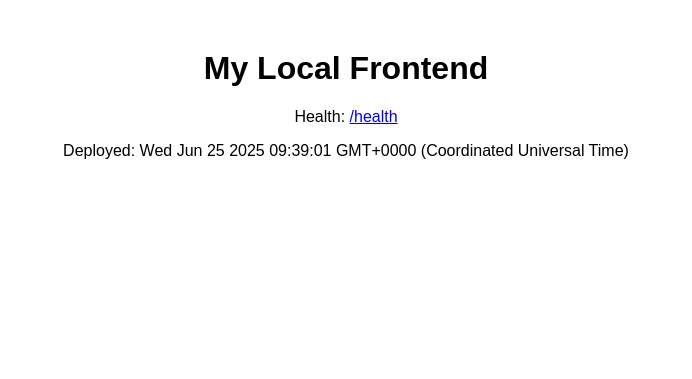
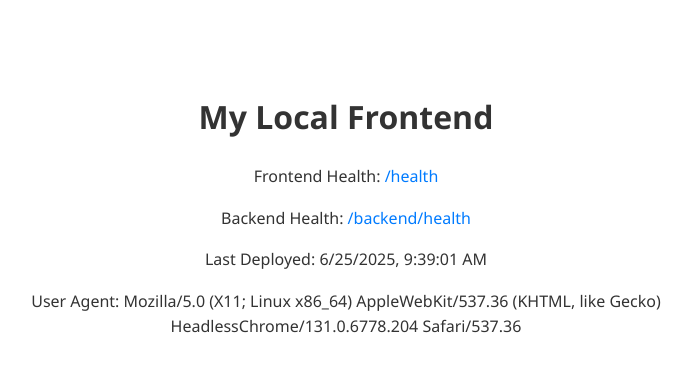
Before and after one commit to talha05011/your-local-dev, a website: page client/index.html in a window 1280 px wide. Shown: the whole page, without its empty margins (294-986 px from the left). Drawn offline with Linux system fonts and the light colour scheme.

Commit message:
complete cicd

```diff
--- /dev/null
+++ b/client/__test__/index.text.js
@@ -0,0 +1,6 @@
+describe('Frontend', () => {
+  it('should have health endpoint', () => {
+    // This would be replaced with actual component tests
+    expect(true).toBeTruthy();
+  });
+});
--- a/client/index.html
+++ b/client/index.html
@@ -1,16 +1,40 @@
 <!DOCTYPE html>
-<html>
+<html lang="en">
 <head>
+    <meta charset="UTF-8">
+    <meta name="viewport" content="width=device-width, initial-scale=1.0">
     <title>Local Dev</title>
     <style>
-        body { font-family: Arial; text-align: center; margin-top: 50px; }
+        body {
+            font-family: 'Segoe UI', Tahoma, Geneva, Verdana, sans-serif;
+            text-align: center;
+            margin-top: 50px;
+            line-height: 1.6;
+            color: #333;
+        }
+        a {
+            color: #007bff;
+            text-decoration: none;
+        }
+        a:hover {
+            text-decoration: underline;
+        }
+        .container {
+            max-width: 800px;
+            margin: 0 auto;
+            padding: 20px;
+        }
     </style>
 </head>
 <body>
-    <h1>My Local Frontend</h1>
-    <p>Health: <a href="/health">/health</a></p>
-    <script>
-        document.write('<p>Deployed: ' + new Date() + '</p>')
-    </script>
+    <div class="container">
+        <h1>My Local Frontend</h1>
+        <p>Frontend Health: <a href="/health">/health</a></p>
+        <p>Backend Health: <a href="http://localhost:5000/health">/backend/health</a></p>
+        <script>
+            document.write('<p>Last Deployed: ' + new Date().toLocaleString() + '</p>');
+            document.write('<p>User Agent: ' + navigator.userAgent + '</p>');
+        </script>
+    </div>
 </body>
 </html>
```
Also changed, not shown: client/package.json (+7 -2 lines), server/_tests_/server.test.js (added, +20 -0 lines), server/package.json (+7 -3 lines), server/server.js (+11 -7 lines), 10 other files.
